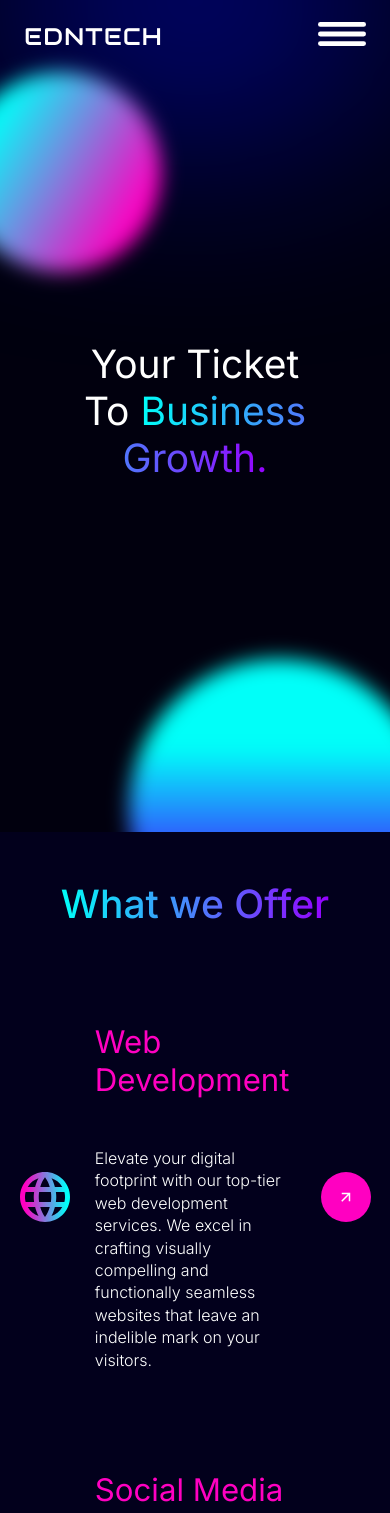
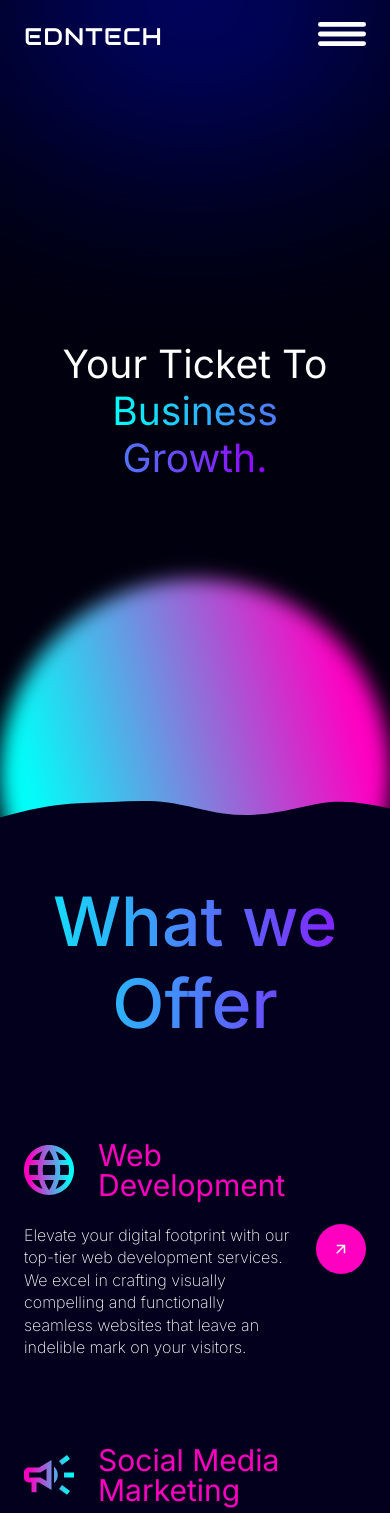
Before and after one commit to T2Bone2006/EDNTECH, a Next.js app: page / in a window 390 px wide. Shown: the top 1513 px of the page. Built offline with nearby package versions, Linux system fonts and the light colour scheme.

Commit message:
rebuild of offers section

```diff
--- /dev/null
+++ b/components/Offer/OfferItem.module.scss
@@ -0,0 +1,148 @@
+@import "@/styles/variables.scss";
+
+.offerItem{
+    display: flex;
+    flex-direction: column;
+    color: white;
+    flex: 1 0 calc(30% - 150px);
+    min-width: 405px;
+    max-width: 405px;
+    // margin: 50px;
+    gap: 3vh;
+    align-items: center;
+    .offerInfo{
+        display: flex;
+        flex-direction: column;
+        gap: 24px;
+        .offerTitle{
+            display: flex;
+            flex-direction: row;
+            align-items: center;
+            gap: 24px;
+            font-weight: 400;
+            .offerIcon{
+                height: 50px;
+                width: 50px;
+                display: flex;
+                align-items: center;
+            }
+            .offerHeader{
+                font-size: 30px;
+                line-height: 100%;
+                color: $pink;
+                width: fit-content;
+            }
+        }
+        .offerDesc{
+            text-align: start;
+            font-weight: 300;
+            line-height: 140%;
+            letter-spacing: 2%;
+            display: flex;
+            flex-direction: column;
+            align-items: center;
+        }
+    }
+    .offerButton{
+        display: flex;
+        align-items: center;
+        justify-content: center;
+        padding:  8px 16px;
+        border: none;
+        color: white;
+        font-size: 28px;
+        background-color: $pink;
+        width: fit-content;
+        border-radius: 25px;
+        margin-top: auto;
+        svg{
+            rotate: -45deg;
+            path{
+                fill: white;
+            }
+        }
+    }
+}
+@media (max-width: 953px){
+    .offerItem{
+        flex: initial;
+        flex-direction: row;
+        min-width: 0;
+        // max-width: none;
+        width: 100%;
+        margin-bottom: 48px;
+        .offerInfo{
+            .offerTitle{
+                .offerHeader{
+                    line-height: 100%;
+                    color: $pink;
+                    width: fit-content;
+                }
+            }
+            .offerDesc{
+                font-weight: 200;
+            }
+        }
+        .offerButton{
+            display: flex;
+            align-items: center;
+            justify-content: center;
+            padding:  8px 16px;
+            border: none;
+            color: white;
+            font-size: 28px;
+            background-color: $pink;
+            width: fit-content;
+            border-radius: 25px;
+            margin-top: auto;
+            svg{
+                rotate: -45deg;
+                path{
+                    fill: white;
+                }
+            }
+            max-width: 50px;
+            margin-top: 0;
+            aspect-ratio: 1;
+            height: auto;
+            border-radius: 100%;
+            .buttonText{
+                display: none;
+            }
+        }
+    }
+}
+    // .offerSection{
+    //     .offers{
+    //         .heading{
+    //             font-size: 10vw;
+    //         }
+    //     }
+    // }
+    // .offerItem{
+    //     flex-direction: row;
+    //     width: 100%;
+    //     min-width: none;
+    //     .offerIcon{
+    //         align-self: start;
+    //     }
+    //     .offerText{
+    //         .offerTitle{
+    //             text-align: start;
+    //             font-size: 40px;
+    //         }
+    //         .offerDesc{
+    //             text-align: start;
+    //         }
+    //     }
+    //     .offerButton{
+    //         max-width: 50px;
+    //         margin-top: 0;
+    //         aspect-ratio: 1;
+    //         height: auto;
+    //         border-radius: 100%;
+    //         .buttonText{
+    //             display: none;
+    //         }
+    //     }
+    // }
--- /dev/null
+++ b/components/Offer/OfferItem.tsx
@@ -0,0 +1,27 @@
+import styles from './OfferItem.module.scss'
+import Arrow from "@/public/icons/arrow.svg"
+
+interface OffersInterface {
+    icon: React.ReactElement;
+    title: string;
+    desc: string;
+}
+
+const OfferItem = ({icon, title, desc}:OffersInterface) => {
+    return(
+            <div className={styles.offerItem}>
+                <div className={styles.offerInfo}>
+                    <div className={styles.offerTitle}>
+                        <div className={styles.offerIcon}>{icon}</div>
+                        <div className={styles.offerHeader}>{title}</div>
+                    </div>
+                    <div className={styles.offerDesc}>
+                        {desc}
+                    </div>
+                </div>
+                <button className={styles.offerButton}><span className={styles.buttonText}>Learn More</span><Arrow /></button>
+            </div>
+    )
+}
+
+export default OfferItem
--- a/sections/Hero/Hero.module.scss
+++ b/sections/Hero/Hero.module.scss
@@ -1,7 +1,7 @@
 @import "@/styles/variables.scss";
 .heroSection{
     display: flex;
-    height: 100vh;
+    min-height: 100vh;
     align-items: center;
     color: white;
     padding-left: 10%;
@@ -11,8 +11,8 @@
     margin-top: -96px;
     .heroText{
         z-index: 2;
-        max-width: 40%;
-
+        max-width: 50%;
+        // margin-bottom: 20vh;
         .glowText{
             position: relative;
             background: $standard-gradient;
@@ -72,7 +72,7 @@
         padding: 0;
         justify-content: center;
         .heroText{
-            max-width: 60%;
+            max-width: 70%;
             text-align: center;
             .heroTitle{
                 display: none;
@@ -80,29 +80,25 @@
             .heroTitleSmall{
                 font-size: 10vw;
                 display: block;
+
             }
             .heroDesc{
                 display: none;
             }
         }
         .pinkCircle{
-            width: 30vw;
+            width: 100vw;
             min-width: 200px;
-            height: 30vw;
+            height: 100vw;
+
             min-height: 200px;
-            top: 10vh;
-            left: -10vw;
-            transform: rotate(90deg);
+            // bottom: -50%;
+            top: 70%;
+            right: 0;
+            transform: rotate(45deg);
         }
         .blueCircle{
-            height: 50vw;
-            min-height: 300px;
-            width: 50vw;
-            min-width: 300px;
-            // width: 60vh;
-            left: auto;
-            right: -10vw;
-            transform: rotate(-90deg);
+            display: none;
         }
     }
 }
--- a/sections/Offers/Offers.module.scss
+++ b/sections/Offers/Offers.module.scss
@@ -1,72 +1,16 @@
 @import "@/styles/variables.scss";
 
-.offerItem{
-    .offerIcon{
-        height: 50px;
-        width: 50px;
-    }
-    color: white;
-    // width: 20vw;
-    // aspect-ratio: 1;
-    // min-width: 331px;
-    text-align: center;
-    display: flex;
-    flex-direction: column;
-    align-items: center;
-    gap: 3vh;
-    justify-content: space-between;
-    .offerButton{
-        display: flex;
-        align-items: center;
-        justify-content: center;
-        padding:  8px 16px;
-        border: none;
-        color: white;
-        font-size: 28px;
-        background-color: $pink;
-        width: fit-content;
-        border-radius: 25px;
-        svg{
-            rotate: -45deg;
-            path{
-                fill: white;
-            }
-        }
-    }
-    .offerText{
-        display: flex;
-        flex-direction: column;
-        gap: 48px;
-        justify-content: space-between;
-        .offerTitle{
-            color: $pink;
-            // text-shadow:0px 0px 10px $pink;
-            font-size: 30px;
-        }
-        .offerDesc{
-            text-align: start;
-            font-weight: 300;
-            line-height: 140%;
-            letter-spacing: 2%;
-            display: flex;
-            flex-direction: column;
-            align-items: center;
-            // gap: 5vw;
-        }
-    }
-
-}
 
 .offerSection{
     padding-bottom: 100px;
     position: relative;
     background-color: $deep-blue;
     .offerTop,.offerBottom{
-        display: inline-block;
+        // display: block;
         overflow: auto;
         // svg{
         //     width: 100vw;
-
+        // }
         position: absolute;
         // bottom: 100%;
         background-color: transparent;
@@ -78,9 +22,10 @@
         top: 100%;
     }
     .offers{
-        padding: 0 5%;
+
         padding-top: 48px;
         display: flex;
+        width: 100%;
         flex-direction: column;
         align-items: center;
             .heading{
@@ -95,69 +40,37 @@
         }
         .offerMenu{
             width: fit-content;
+            margin: 24px;
             margin-top: 96px;
-            // display: flex;
-            // flex-wrap: wrap;
-            // justify-content: center;
+            // display: grid;
             // gap: 100px;
-            display: grid;
-            gap: 100px;
-            grid-template-columns: repeat(auto-fit, minmax( 331px, 1fr));
-
+            // grid-template-columns: repeat(auto-fit, minmax( 350px, 1fr));
+            display: flex;
+            flex-wrap: wrap;
+            justify-content: center;
+            gap: 10vw;
         }
     }
 }
 
-@media (max-width: 1024px){
-    .offerSection{
+// @media (max-width: 1024px){
+//     .offerSection{
 
-        .offerTop{
-            display: none;
-        }
-        .offerBottom{
-            display: none;
-        }
-        .offers{
-            .headingDiv{
-                .heading{
-                    font-size: 48px;
-                }
-            }
-        }
-    }
-    .offerItem{
-        min-width: none;
-    }
-}
-@media (max-width: 845px){
-    .offerSection{
-        .offers{
-            .heading{
-                font-size: 10vw;
-            }
-        }
-    }
-    .offerItem{
-        flex-direction: row;
-        width: 100%;
-        min-width: none;
-        .offerText{
-            .offerTitle{
-                text-align: start;
-                font-size: 8vw;
-            }
-            .offerDesc{
-                text-align: start;
-            }
-        }
-        .offerButton{
-            max-width: 50px;
-            .buttonText{
-                display: none;
-            }
-            aspect-ratio: 1;
-            height: auto;
-            border-radius: 100%;
-        }
-    }
-}
+//         .offerTop{
+//             display: none;
+//         }
+//         .offerBottom{
+//             display: none;
+//         }
+//         .offers{
+//             .headingDiv{
+//                 .heading{
+//                     font-size: 48px;
+//                 }
+//             }
+//         }
+//     }
+//     .offerItem{
+//         min-width: none;
+//     }
+// }
--- a/sections/Offers/Offers.tsx
+++ b/sections/Offers/Offers.tsx
@@ -3,6 +3,7 @@ import styles from "./Offers.module.scss";
 import OfferTop from "@/public/svgs/Vectoroffertop.svg";
 import OfferBottom from "@/public/svgs/Vectorofferbottom.svg";
 import OffersData from "./offers.json";
+import OfferItem from "@/components/Offer/OfferItem";
 
 import Price from "@/public/icons/price.svg"
 import SEO from "@/public/icons/seo.svg"
@@ -13,11 +14,8 @@ import CopyWrite from "@/public/icons/write.svg"
 import Arrow from "@/public/icons/arrow.svg"
 
 
-interface OffersInterface {
-    icon: React.ReactElement;
-    title: string;
-    desc: string;
-}
+
+
 
 const iconMapping : { [key: string]: React.ReactElement } = {
     Price: <Price />,
@@ -28,25 +26,6 @@ const iconMapping : { [key: string]: React.ReactElement } = {
     CopyWrite: <CopyWrite />,
     Arrow: <Arrow />
 };
-
-const OfferItem = ({icon, title, desc}:OffersInterface) => {
-    return(
-        <div className={styles.offerItem}>
-            <div className={styles.offerIcon}>
-                {icon}
-            </div>
-            <div className={styles.offerText}>
-                <div className={styles.offerTitle}>
-                    {title}
-                </div>
-                <div className={styles.offerDesc}>
-                    {desc}
-                </div>
-            </div>
-            <button className={styles.offerButton}><span className={styles.buttonText}>Learn More</span><Arrow /></button>
-        </div>
-    )
-}
 
 const Offers = () => {
   return (
--- a/sections/Offers/offers.json
+++ b/sections/Offers/offers.json
@@ -12,7 +12,7 @@
     {
         "icon": "SEO",
         "title": "SEO",
-        "desc": "Supercharge your online visibility with our expert SEO services. We fine-tune your digital presence to secure top search engine rankings, driving a surge in organic traffic and expanding your website's reach and influence."
+        "desc": "Supercharge your online visibility with our expert Search Engine Optimisation services. We fine-tune your digital presence to secure top search engine rankings, driving a surge in organic traffic and expanding your website's reach and influence."
     },
     {
         "icon": "CopyWrite",
--- a/sections/pricing/Pricing.module.scss
+++ b/sections/pricing/Pricing.module.scss
@@ -1,6 +1,18 @@
 @import "@/styles/variables.scss";
 
 .pricingItem{
+    flex: 1 0 250px;
+    max-width: 350px;
+    min-width: 300px;
+    // min-height: 80vh;
+    max-height: 700px;
+    box-sizing: border-box;
+    border-radius: 20px;
+    border-top: 1px solid #FFF;
+    border-bottom: 1px solid #FFF;
+    background: rgba(2, 0, 28, 0.50);
+    padding: 30px;
+    margin: 10px 10px 50px;
     .pricingUpper{
         height: 40%;
         padding-bottom: 20px;
@@ -21,19 +33,6 @@
             color: $text-secondary;
         }
     }
-    flex: 1 0 250px;
-    max-width: 350px;
-    // min-height: 80vh;
-    max-height: 700px;
-    margin: 10px;
-    box-sizing: border-box;
-    border-radius: 20px;
-    border-top: 1px solid #FFF;
-    border-bottom: 1px solid #FFF;
-    background: rgba(2, 0, 28, 0.50);
-    padding: 30px;
-    margin-bottom: 50px;
-
     .pricingItemFeatures{
         list-style-type: none;
         padding-left: 0;
@@ -83,6 +82,7 @@
             left: 50%;
             height: 100vh;
             aspect-ratio: 1/1;
+            border-radius: 50%;
             transform: translate(-50%, -50%);
             background: conic-gradient(from 266deg at 49.94% 49.94%, rgba(255, 0, 199, 0.15) 48.06141436100006deg, rgba(0, 255, 249, 0.15) 152.54167914390564deg, rgba(158, 0, 255, 0.15) 242.05758333206177deg);
 
@@ -94,7 +94,7 @@
         display: flex;
         flex-direction: row;
         justify-content: center;
-        gap: 2vw;
+        // gap: 2vw;
         width: 100vw;
         min-height: 80vh;
         // flex-wrap: wrap;
--- a/sections/pricing/pricingData.json
+++ b/sections/pricing/pricingData.json
@@ -18,11 +18,10 @@
         "description": "The Deluxe package is designed for businesses ready to elevate their online presence. It includes advanced features that provide a more engaging user experience and drive business growth.",
         "features": [
             "Includes Everything in the Essential Package",
+            "Weekly maintenance and updates",
             "Enhanced Design and Graphics",
             "Advanced SEO Optimisation",
             "Integration with Google Analytics",
-        "Google Maps Integration",
-        "Custom Contact Form",
             "Up to 3 Custom Pages"
         ]
     },
@@ -32,12 +31,13 @@
         "description": "The Premium package is our most comprehensive offering, tailored for businesses seeking full control and scalability. It includes a custom Content Management System (CMS) and priority support, designed to boost your online presence and drive business growth.",
         "features": [
             "Includes Everything in the Deluxe Package",
+            "Priority Support",
+            "Backend Functionalities",
             "Custom Content Management System (CMS)",
-        "Priority Support",
+            "Premium SEO Optimisation",
             "Advanced Analytics and Reporting",
-        "Custom Graphic Design",
-        "Premium SEO Optimisation",
-        "Unlimited Custom Pages"
+            "Unlimited Custom Pages",
+            "Custom Contact Form"
         ]
     }
 ]
--- a/styles/globals.scss
+++ b/styles/globals.scss
@@ -5,7 +5,7 @@
         display: none;
     }
     // box-sizing: border-box;
-    letter-spacing: 4%;
+    // letter-spacing: 0.04em;
 }
 body{
 
```
Lines whose indentation alone changed are shown as unchanged.
